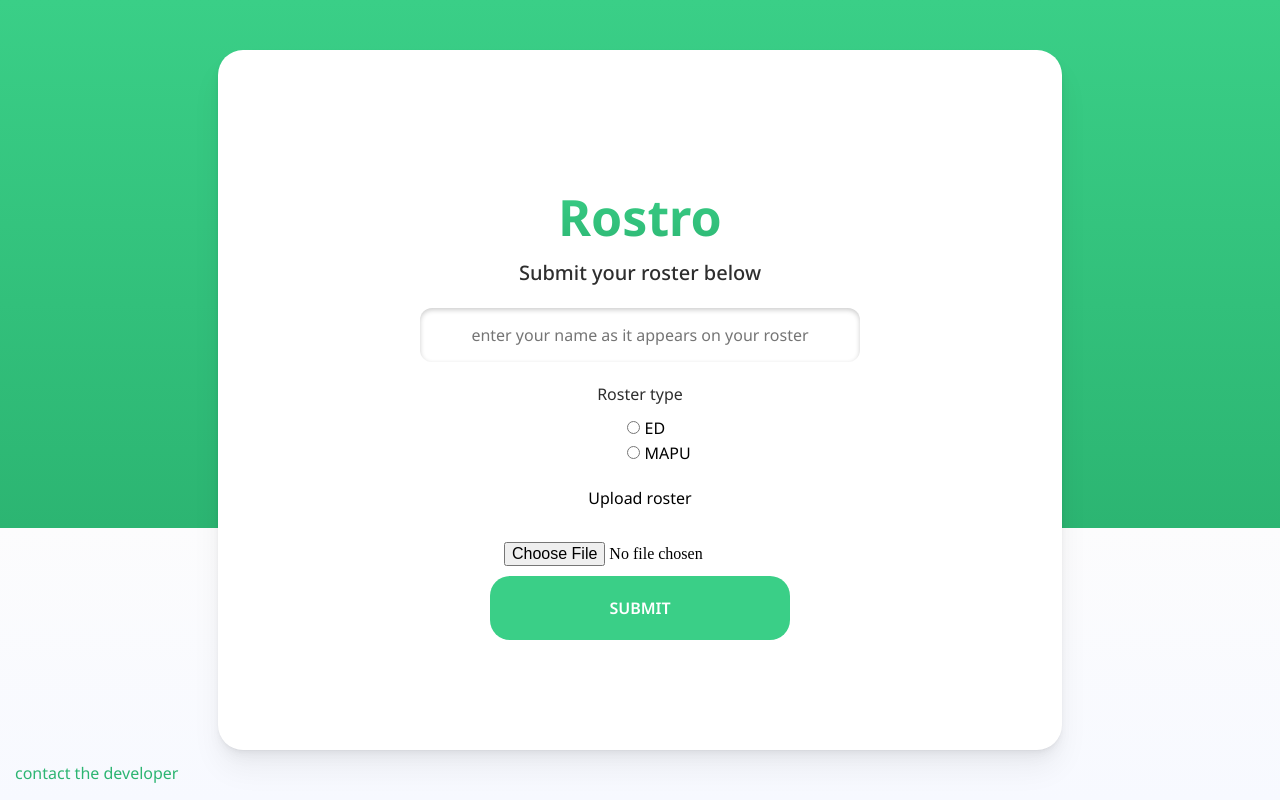
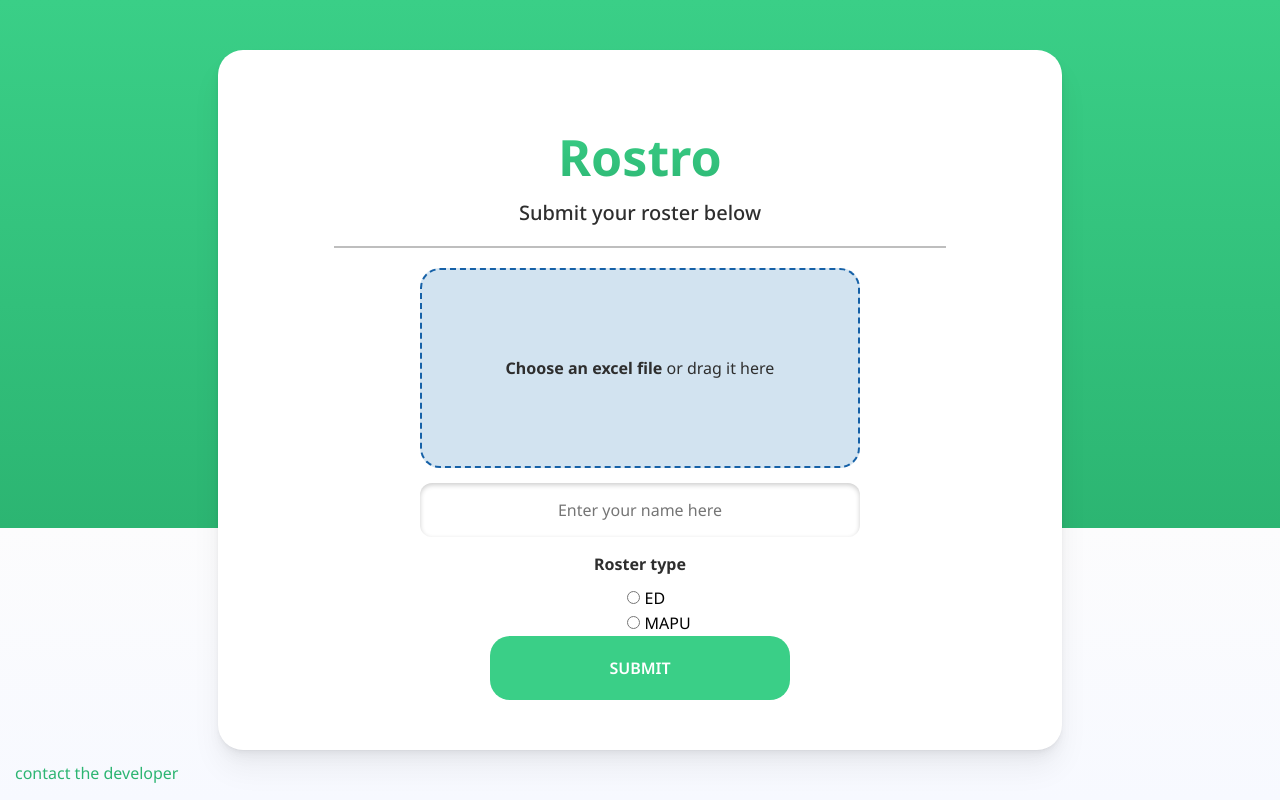
Before and after one commit to James-K-Lawson/Rostro, a Flask app: page /form in a window 1280 px wide. Run offline with Flask 2, Linux system fonts and the light colour scheme.

Commit message:
im first

```diff
--- a/app/forms.py
+++ b/app/forms.py
@@ -4,7 +4,7 @@ from wtforms import StringField, FileField, RadioField, SubmitField
 from wtforms.validators import DataRequired
 
 class RosterForm(FlaskForm):
-    username = StringField('Name', validators=[DataRequired()], render_kw={"placeholder": "enter your name as it appears on your roster"})
+    username = StringField('Name', validators=[DataRequired()], render_kw={"placeholder": "Enter your name here"})
     rostertype = RadioField('Roster type',choices=['ED','MAPU'] ,validators=[DataRequired()])
     roster = FileField('Upload roster', validators=[DataRequired()])
     # recaptcha = RecaptchaField()
--- a/app/static/styles/styles.css
+++ b/app/static/styles/styles.css
@@ -121,6 +121,16 @@ h3 {
 	transition: background 0.3s ease;
 }
 
+.upload-info {
+	color: #2e2e2e;
+	transition: color 0.3s ease;
+}
+
+.upload-info:hover {
+	color: #0f0f0f;
+	transition: color 0.3s ease;
+}
+
 .contact {
 	color: #2CB572;
 	transition: color 0.3s ease;
@@ -172,6 +182,9 @@ li {
 	align-items: center;
 }
 
+::-webkit-file-upload-button {
+	display: none;
+ }
 
 @media only screen and (max-width: 1031px) {
 	h1 {
--- a/app/templates/form.html
+++ b/app/templates/form.html
@@ -7,31 +7,74 @@
     <div class="body-text--headers">
         <h1>Rostro</h1>
         <h2>Submit your roster below</h2>
+        <div
+            style="width: calc(40vw + 100px); max-width: 800px; height: 2px; background: rgb(190, 190, 190); margin-top: 18px;">
+        </div>
     </div>
     <form id=Rostro action='' method='post' novalidate enctype="multipart/form-data">
         {{form.hidden_tag()}}
+        <input name="roster" required size="32" type="file" id="roster" style="display:none" />
+        <label for="roster"
+            style="margin-bottom: 15px; display: flex; flex-direction: column; justify-content: center; align-items: center; height: 200px; width: 100%; background:#d2e3f0; border: 2px dashed rgb(22, 97, 167); border-radius: 20px;"
+            id="roster-select" ondrop="dropHandler(event);" ondragover="dragOverHandler(event);">
+            <p style="font-size: 16px;" id="file-select-text"><strong style="cursor:pointer;" class="upload-info">Choose
+                    an excel file</strong> or drag it here</p>
+        </label>
         <p>
             {{form.username}}
             {% for error in form.username.errors %}
             <span style="color: red;">[{{ error }}]</span>
             {% endfor %}
         </p>
-        <p style="margin-top: 20px; margin-bottom: 10px;">
+        <p style="margin-top: 15px; margin-bottom: 10px;">
             {{ form.rostertype.label }}<br>
             {{ form.rostertype(size=32) }}
             {% for error in form.rostertype.errors %}
             <span style="color: red;">[{{ error }}]</span>
             {% endfor %}
         </p>
-        <div style="margin-top: 20px; margin-bottom: 10px; display: flex; flex-direction: column; justify-content: center; align-items: center; text-align: center;">
-            {{ form.roster.label }}<br>
-            {{ form.roster(size=32) }}
-            {% for error in form.roster.errors %}
-            <span style="color: red;">[{{ error }}]</span>
-            {% endfor %}
+        <div style="display: flex; align-items: center; justify-content: center; text-align: center;">{{form.submit()}}
         </div>
-        <div style="display: flex; align-items: center; justify-content: center; text-align: center;">{{form.submit()}}</div>
     </form>
 </div>
+<script>
+    function dropHandler(ev) {
+        console.log('File(s) dropped');
+
+        // document.getElementById('roster').style.background = '#000'
+
+        // Prevent default behavior (Prevent file from being opened)
+        ev.preventDefault();
+
+        if (ev.dataTransfer.items) {
+            // Use DataTransferItemList interface to access the file(s)
+            for (var i = 0; i < ev.dataTransfer.items.length; i++) {
+                // If dropped items aren't files, reject them
+                if (ev.dataTransfer.items[i].kind === 'file') {
+                    var file = ev.dataTransfer.items[i].getAsFile();
+                    document.getElementById("file-select-text").innerHTML = file.name
+                    console.log('... file[' + i + '].name = ' + file.name);
+                }
+            }
+        } else {
+            // Use DataTransfer interface to access the file(s)
+            for (var i = 0; i < ev.dataTransfer.files.length; i++) {
+                console.log('... file[' + i + '].name = ' + ev.dataTransfer.files[i].name);
+            }
+        }
+    }
+
+    function dragOverHandler(ev) {
+        console.log('File(s) in drop zone');
+        // document.getElementById("roster-select").style.background="#e6edf3"
+        // Prevent default behavior (Prevent file from being opened)
+        ev.preventDefault();
+    }
+</script>
+<style>
+    label:nth-child(1) {
+        font-weight: bold;
+    }
+</style>
 {% endblock %}
 {% endblock %}
```
